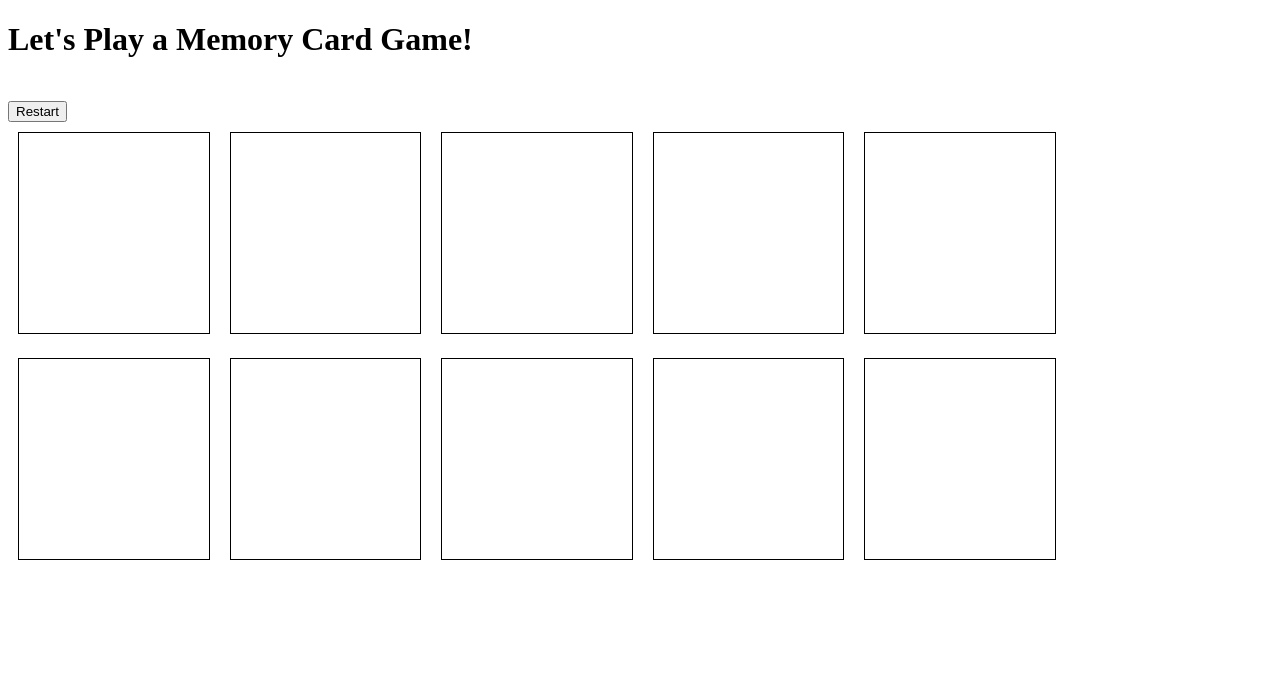
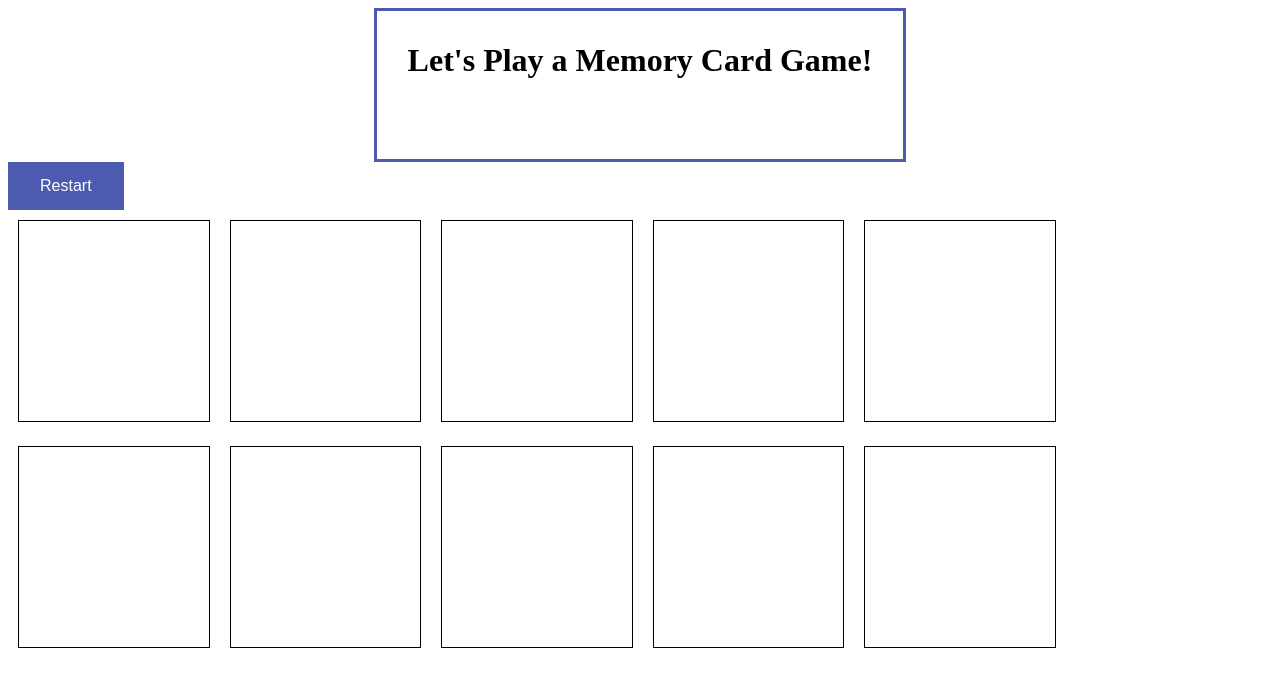
Before and after one commit to devcharles16/memorycardgame, a plain HTML site: page index.html in a window 1280 px wide. Both pictures are taken after a click on the button "Start". Drawn offline with Linux system fonts and the light colour scheme.

Commit message:
Update style.css

```diff
--- a/style.css
+++ b/style.css
@@ -7,7 +7,37 @@
 }
 #restart{
   display: none;
+  margin: auto;
+  text-align: center;
 }
-#start{
+
+.title {
+  margin: auto;
+  width: 40%;
+  border: 3px solid #4c5baf;
+  padding: 10px;
+  text-align: center;
 
 }
+.title #start {
+  margin: auto;
+  background-color: #4c5baf;
+  border: none;
+  color: white;
+  padding: 15px 32px;
+  text-align: center;
+  text-decoration: none;
+  display: inline-block;
+  font-size: 16px;
+}
+#restart {
+  margin: auto;
+  background-color: #4c5baf;
+  border: none;
+  color: white;
+  padding: 15px 32px;
+  text-align: center;
+  text-decoration: none;
+  display: none;
+  font-size: 16px;
+}
```
